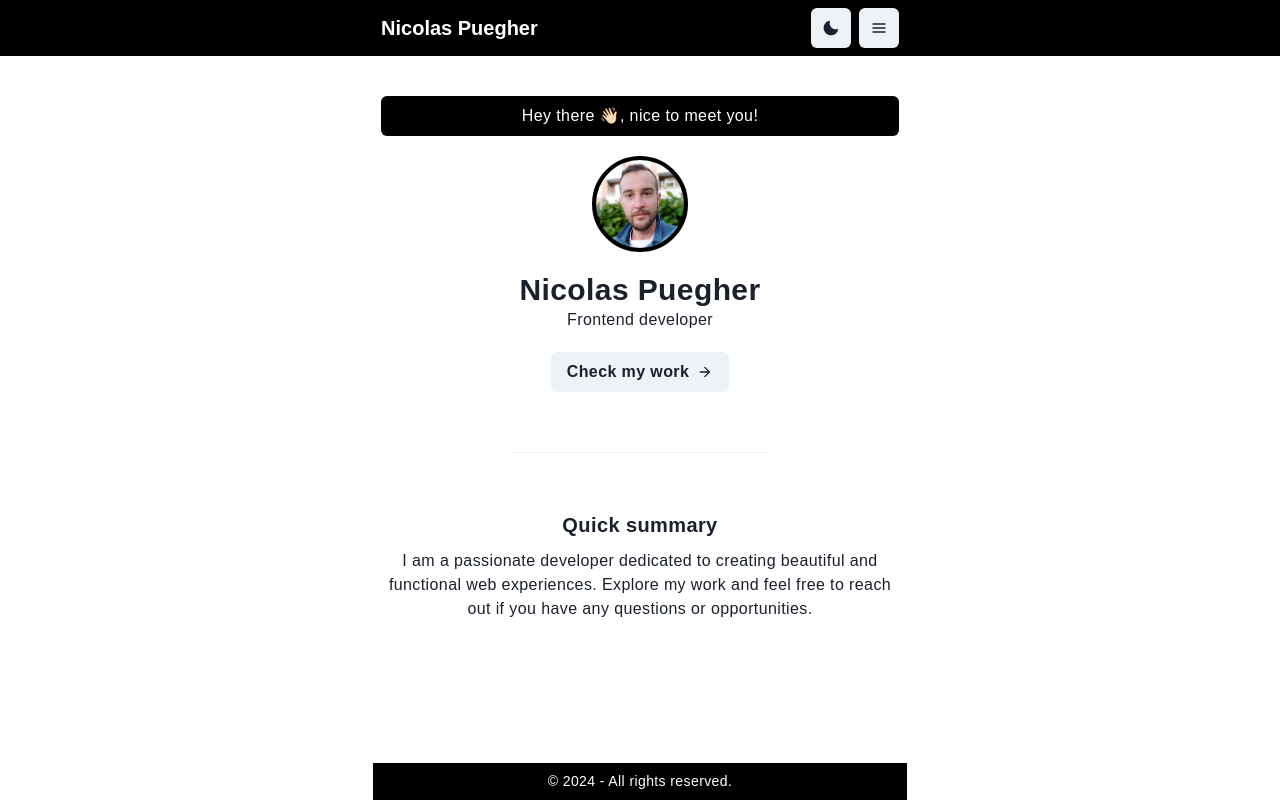
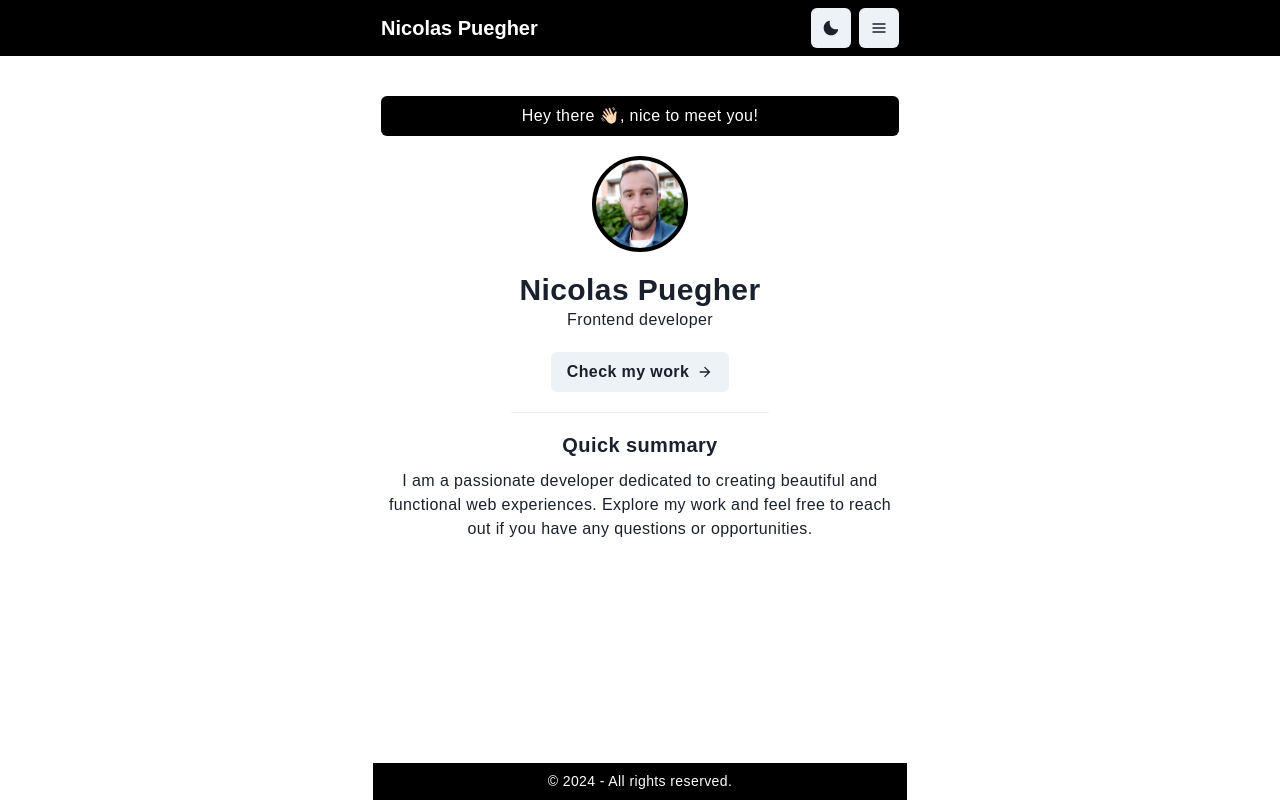
Before and after one commit to nicoPuegher/portfolio, a React (Vite) app: page / in a window 1280 px wide. Built offline with nearby package versions, Linux system fonts and the light colour scheme.

Commit message:
Remove margin and padding from divider component in home

```diff
--- a/src/pages/home.jsx
+++ b/src/pages/home.jsx
@@ -22,7 +22,7 @@ export default function Home() {
 				text="Check my work"
 				goToPage={() => context.handleChangePage('works')}
 			/>
-			<Divider width="half" mx="auto" my={10} />
+			<Divider width="half" />
 			<Section title="Quick summary ">
 				<Text>{developer.quickSummary}</Text>
 			</Section>
```
